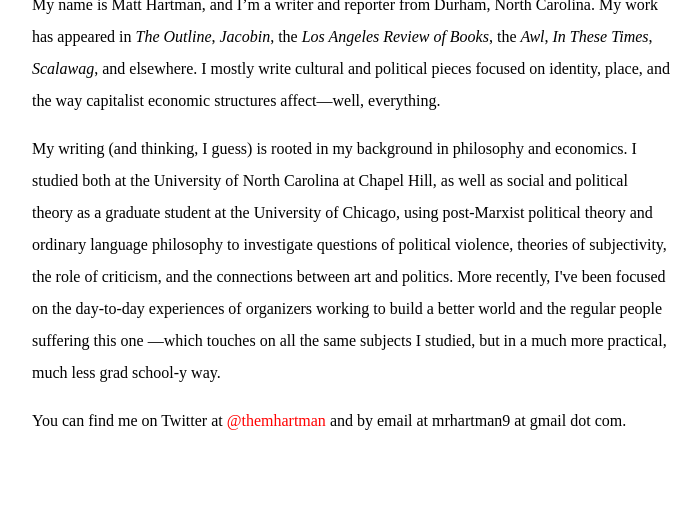
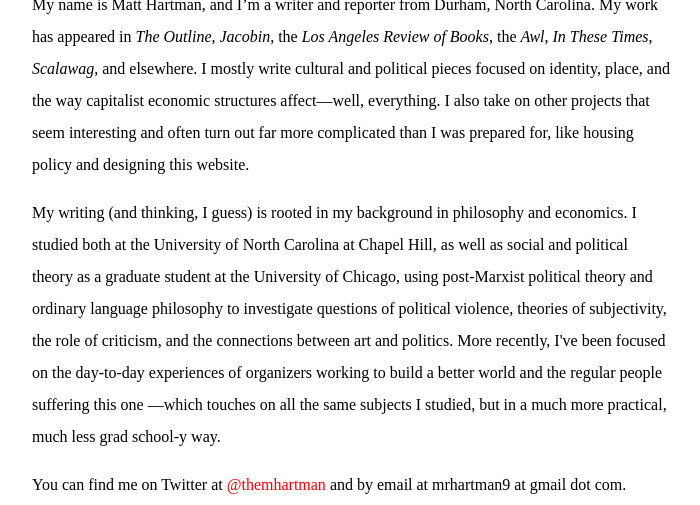
Before and after one commit to themhartman/themhartman.github.io, a Jekyll site: the page built from about.html, in a window 1280 px wide, cut to the strip 395-900 px from the top of the page. Shown: the whole strip, without its empty margins (352-1052 px from the left). Built offline with Jekyll 4.4.1, drawn with Linux system fonts in a browser that asks for light colours; some web fonts are replaced.

Commit message:
Adding line about policy and web design

```diff
--- a/about.html
+++ b/about.html
@@ -26,7 +26,7 @@
         </defs>
       </svg>
       <div class="bio">
-        <p>My name is Matt Hartman, and I’m a writer and reporter from Durham, North Carolina. My work has appeared in <em>The Outline</em>, <em>Jacobin</em>, the <em>Los Angeles Review of Books</em>, the <em>Awl</em>, <em>In These Times</em>, <em>Scalawag</em>, and elsewhere. I mostly write cultural and political pieces focused on identity, place, and the way capitalist economic structures affect—well, everything.</p>
+        <p>My name is Matt Hartman, and I’m a writer and reporter from Durham, North Carolina. My work has appeared in <em>The Outline</em>, <em>Jacobin</em>, the <em>Los Angeles Review of Books</em>, the <em>Awl</em>, <em>In These Times</em>, <em>Scalawag</em>, and elsewhere. I mostly write cultural and political pieces focused on identity, place, and the way capitalist economic structures affect—well, everything. I also take on other projects that seem interesting and often turn out far more complicated than I was prepared for, like housing policy and designing this website.</p>
         <p>My writing (and thinking, I guess) is rooted in my background in philosophy and economics. I studied both at the University of North Carolina at Chapel Hill, as well as social and political theory as a graduate student at the University of Chicago, using post-Marxist political theory and ordinary language philosophy to investigate questions of political violence, theories of subjectivity, the role of criticism, and the connections between art and politics. More recently, I've been focused on the day-to-day experiences of organizers working to build a better world and the regular people suffering this one —which touches on all the same subjects I studied, but in a much more practical, much less grad school-y way.</p>
         <p>You can find me on Twitter at <a href="https://twitter.com/themhartman">@themhartman</a> and by email at mrhartman9 at gmail dot com.</p>
       </div>
```
